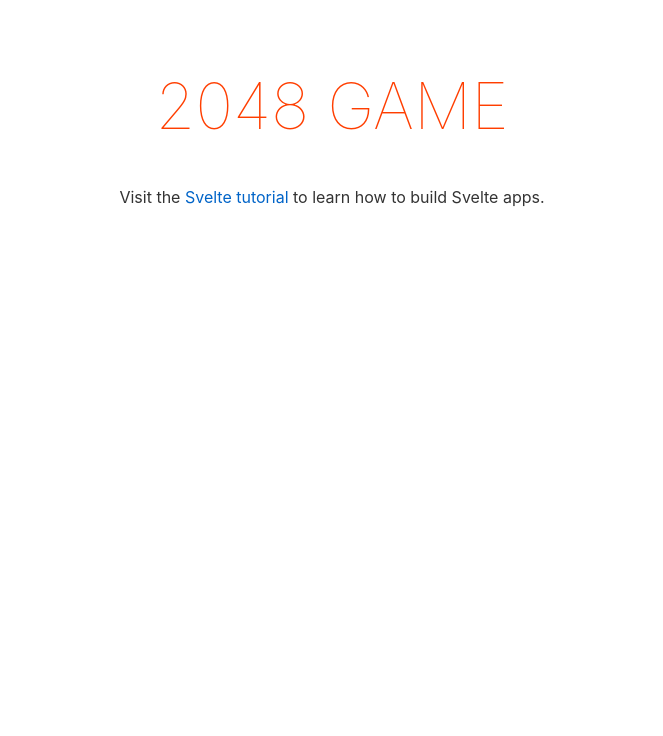
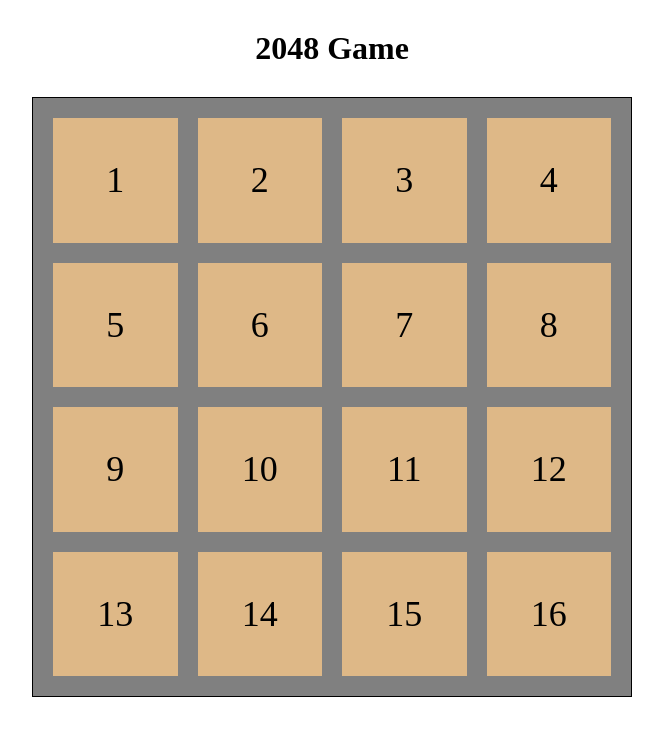
Before and after one commit to madzadev/2048, a Svelte app: page / in a window 1280 px wide. Shown: the top 736 px of the page, without its empty margins (308-971 px from the left). Built offline with nearby package versions, Linux system fonts and the light colour scheme.

Commit message:
Added keydown functions

```diff
--- a/public/global.css
+++ b/public/global.css
@@ -1,63 +1,4 @@
-html, body {
-	position: relative;
-	width: 100%;
-	height: 100%;
+* {
+  padding: 0;
+  margin: 0;
 }
-
-body {
-	color: #333;
-	margin: 0;
-	padding: 8px;
-	box-sizing: border-box;
-	font-family: -apple-system, BlinkMacSystemFont, "Segoe UI", Roboto, Oxygen-Sans, Ubuntu, Cantarell, "Helvetica Neue", sans-serif;
-}
-
-a {
-	color: rgb(0,100,200);
-	text-decoration: none;
-}
-
-a:hover {
-	text-decoration: underline;
-}
-
-a:visited {
-	color: rgb(0,80,160);
-}
-
-label {
-	display: block;
-}
-
-input, button, select, textarea {
-	font-family: inherit;
-	font-size: inherit;
-	-webkit-padding: 0.4em 0;
-	padding: 0.4em;
-	margin: 0 0 0.5em 0;
-	box-sizing: border-box;
-	border: 1px solid #ccc;
-	border-radius: 2px;
-}
-
-input:disabled {
-	color: #ccc;
-}
-
-button {
-	color: #333;
-	background-color: #f4f4f4;
-	outline: none;
-}
-
-button:disabled {
-	color: #999;
-}
-
-button:not(:disabled):active {
-	background-color: #ddd;
-}
-
-button:focus {
-	border-color: #666;
-}
--- a/src/App.svelte
+++ b/src/App.svelte
@@ -1,33 +1,84 @@
 <script>
+  let numbers = [
+    [0, 0, 0, 0],
+    [0, 2, 0, 0],
+    [0, 0, 0, 0],
+    [0, 0, 2, 0],
+  ];
+
+  let colors = {
+    2: "pale",
+    4: "yellow",
+    8: "orange",
+    16: "tomato",
+    32: "crimson",
+  };
+
+  const createNumber = () => {
+    console.log("New number created");
+  };
+
+  //   const moveUp = ()=>{
+  // console.log('moved up')
+  //   }
+
+  //   const moveDown = ()=>{
+  // console.log('moved up')
+  //   };
+
+  const keyPress = (e) => {
+    switch (e.keyCode) {
+      case 38:
+        console.log("You pressed up");
+        break;
+      case 40:
+        console.log("You pressed down");
+        break;
+      case 37:
+        console.log("You pressed left");
+        break;
+      case 39:
+        console.log("You pressed right");
+        break;
+    }
+  };
 </script>
 
 <style>
-  main {
+  h1 {
     text-align: center;
-    padding: 1em;
-    max-width: 240px;
-    margin: 0 auto;
+    margin: 30px 0;
   }
 
-  h1 {
-    color: #ff3e00;
-    text-transform: uppercase;
-    font-size: 4em;
-    font-weight: 100;
+  main {
+    max-width: 600px;
+    height: 600px;
+    margin: 0 auto;
+    display: grid;
+    grid-template-columns: repeat(4, 1fr);
+    grid-template-rows: repeat(4, 1fr);
+    gap: 20px;
+    border: 1px solid black;
+    background-color: grey;
+    padding: 20px;
+    box-sizing: border-box;
   }
 
-  @media (min-width: 640px) {
-    main {
-      max-width: none;
-    }
+  .tile {
+    width: 100%;
+    height: 100%;
+    background-color: burlywood;
+    display: grid;
+    place-items: center;
+    font-size: 36px;
   }
 </style>
 
+<svelte:window on:keydown={keyPress} />
+
+<h1>2048 Game</h1>
 <main>
-  <h1>2048 Game</h1>
-  <p>
-    Visit the
-    <a href="https://svelte.dev/tutorial">Svelte tutorial</a>
-    to learn how to build Svelte apps.
-  </p>
+  {#each Array(16) as _, i}
+    <div class="tile">{i + 1}</div>
+  {/each}
 </main>
```
